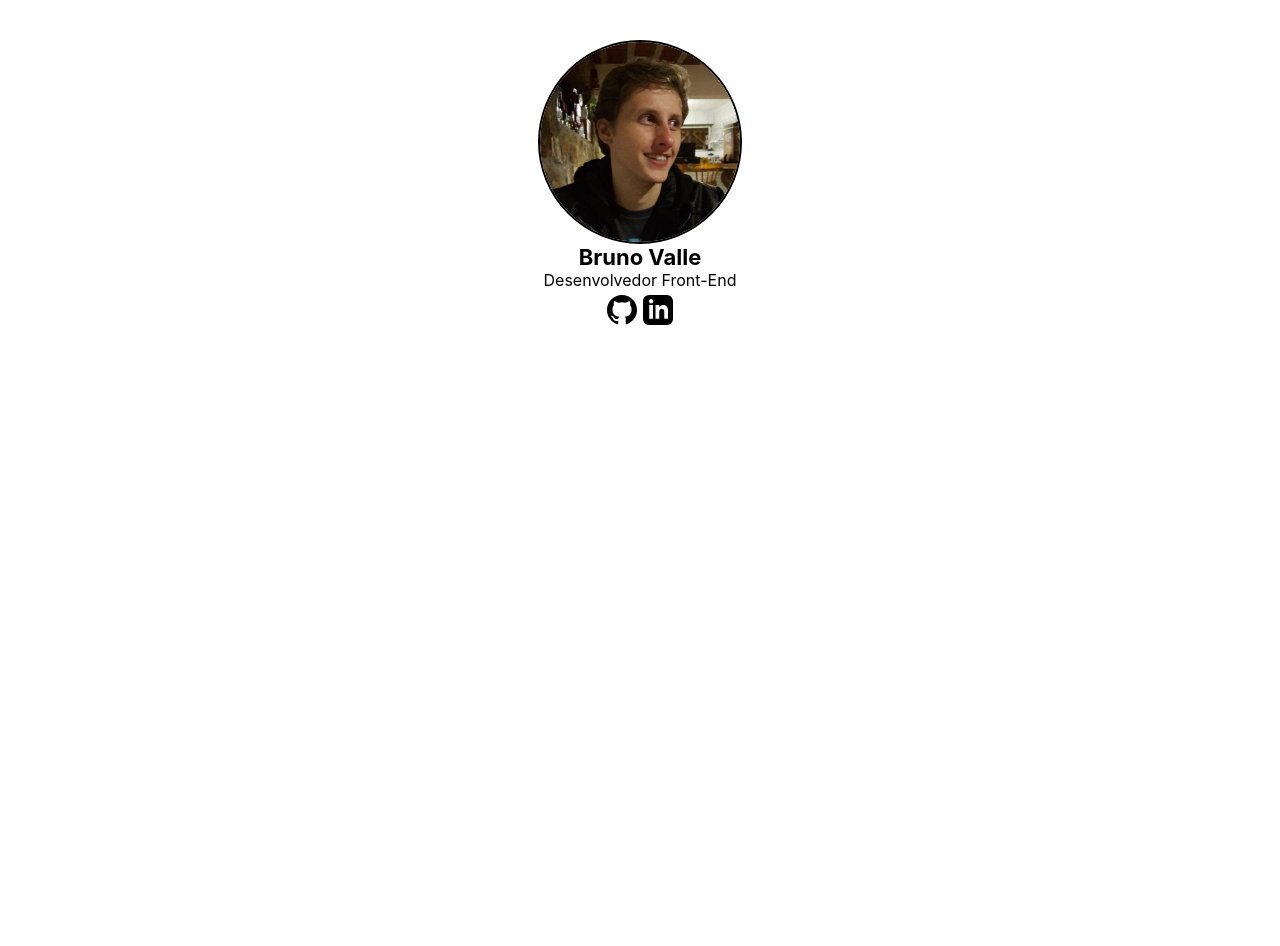
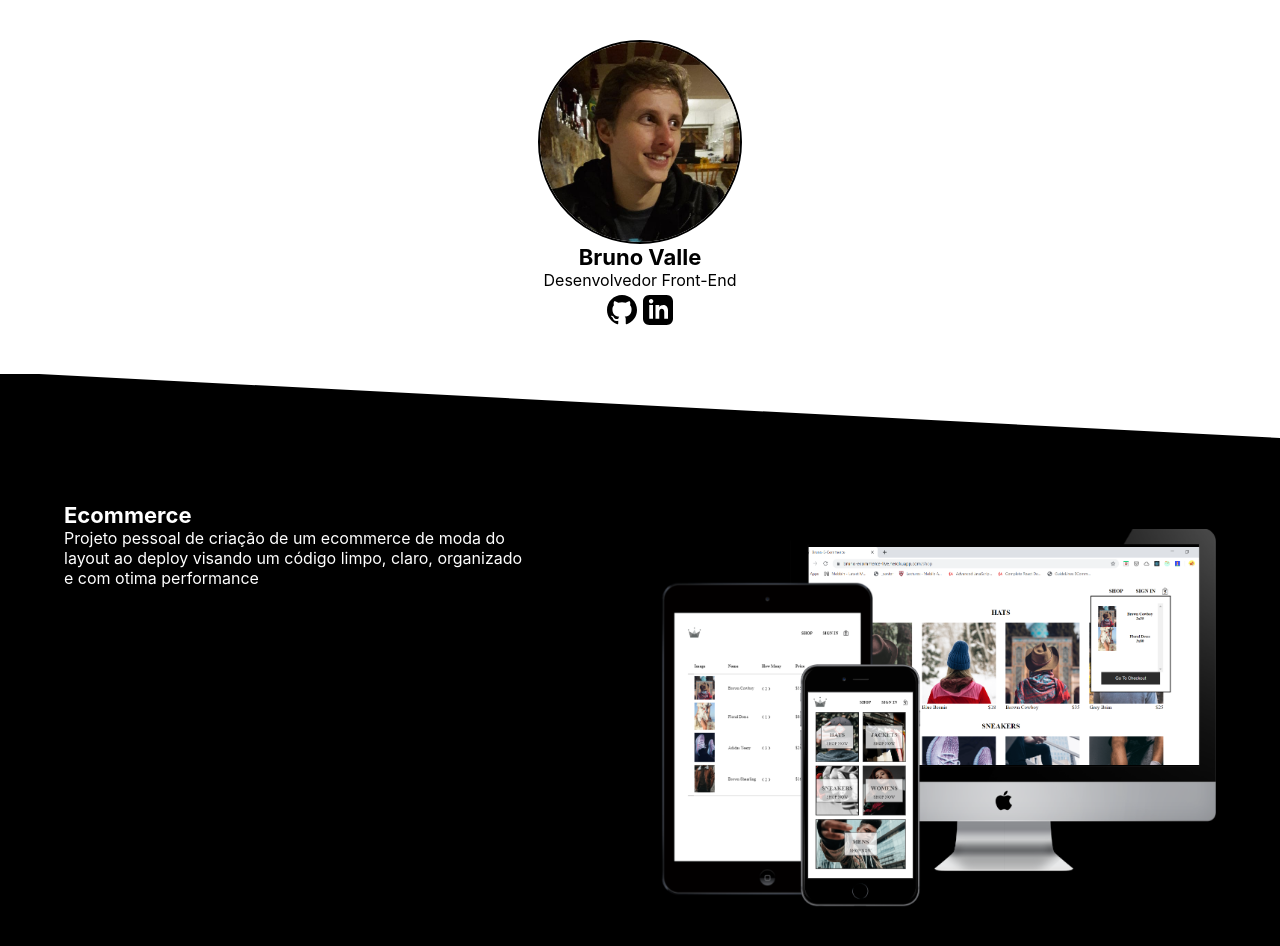
Before and after one commit to brunolv6/portfolio, a React (Create React App) app: page / in a window 1280 px wide. Shown: the top 946 px of the page. Before the commit the page ends 800 px from the top, so only its background shows below. Built offline with nearby package versions, Linux system fonts and the light colour scheme.

Commit message:
Get rigth the first project and your components

```diff
--- a/src/components/apresentacao/apresentacao.style.scss
+++ b/src/components/apresentacao/apresentacao.style.scss
@@ -3,7 +3,7 @@ $fontSubtitle: 16px;
 $fontText: 12px;
 
 .apresentacao{
-    margin: 5vh;
+    margin: 5vh 0;
     display: flex;
     flex-direction: column;
     align-items: center;
--- a/src/components/descricao/descricao.component.jsx
+++ b/src/components/descricao/descricao.component.jsx
@@ -0,0 +1,10 @@
+import React from 'react';
+
+import './descricao.style.scss';
+
+export const Descricao = ({ nome, texto }) => (
+    <div className='descricao'>
+        <div className='nome'>{nome}</div>
+        <div className='texto'>{texto}</div>
+    </div>
+)
--- a/src/components/descricao/descricao.style.scss
+++ b/src/components/descricao/descricao.style.scss
@@ -0,0 +1,22 @@
+.descricao{
+    color: white;
+
+    .nome{
+        font-size: 22px;
+        font-weight: bold;
+    }
+
+    .texto{
+        font-size: 16px;
+    }
+
+    @media screen and (max-width: 500px) {
+        .nome{
+            font-size: 12px;
+        }
+
+        .texto{
+            font-size: 8px;
+        }
+    }
+}
--- a/src/components/ecommerce/ecommerce.component.jsx
+++ b/src/components/ecommerce/ecommerce.component.jsx
@@ -0,0 +1,31 @@
+import React from 'react';
+
+import './ecommerce.style.scss'
+import ecommerceImage from '../../assets/ecommerce.png';
+/* import herokuLogo from '../../assets/heroku.svg'; */
+
+import { Descricao } from '../descricao/descricao.component'
+
+export const Ecommerce = () => (
+    <div className='ecommerce'>
+        <div className='apresentacao-ecommerce'>
+            <Descricao
+                nome='Ecommerce'
+                texto='Projeto pessoal de criação de um ecommerce de moda do layout ao deploy visando um código limpo, claro, organizado e com otima performance'
+            />
+            <img
+                className='imagem'
+                src={ecommerceImage}
+                alt='ecommerce'
+            />
+        </div>
+{/*
+        <div>
+            <img
+                className='imagem'
+                src={herokuLogo}
+                alt='heroku'
+            />
+        </div> */}
+    </div>
+)
--- a/src/components/ecommerce/ecommerce.style.scss
+++ b/src/components/ecommerce/ecommerce.style.scss
@@ -0,0 +1,22 @@
+.ecommerce{
+    display: flex;
+    flex-direction: column;
+
+    .apresentacao-ecommerce{
+        display: flex;
+        flex-direction:  row;
+        padding: 5vw;
+        /*  background-color: black; */
+
+        .imagem{
+            width: 60%;
+            height: auto;
+        }
+    }
+
+    @media screen and (max-width: 500px) {
+        .apresentacao-ecommerce{
+            padding: 5vw;
+        }
+    }
+}
--- a/src/components/links/links.components.jsx
+++ b/src/components/links/links.components.jsx
@@ -8,8 +8,8 @@ import linkedin from '../../assets/linkedin.svg'
 export const Links = () => {
     return(
         <div className='links'>
-          <img className='links-item' src={github} alt='github-logo'/>
-          <img className='links-item' src={linkedin} alt='linkedin-logo'/>
+          <a href='https://github.com/brunolv6' rel="noopener noreferrer" target="_blank"><img className='links-item' src={github} alt='github-logo'/></a>
+          <a href='https://www.linkedin.com/in/bruno-leme-valle-6blv/' rel="noopener noreferrer" target="_blank"><img className='links-item' src={linkedin} alt='linkedin-logo'/></a>
         </div>
     )
 }
--- a/src/components/projetos/projetos.component.jsx
+++ b/src/components/projetos/projetos.component.jsx
@@ -1,11 +1,16 @@
 import React from 'react';
 
 import './projetos.style.scss'
+
+import { Ecommerce } from '../ecommerce/ecommerce.component'
 
 export const Projetos = () => (
     <div className='projetos'>
         <div>
             <div className='gradiente1'></div>
+            <div style={{backgroundColor:'black'}}>
+            <Ecommerce/>
+            </div>
         </div>
     </div>
 )
--- a/src/components/projetos/projetos.style.scss
+++ b/src/components/projetos/projetos.style.scss
@@ -1,6 +1,13 @@
+$cor1: white;
+$cor2: black;
+
 .projetos{
+    display: flex;
+    flex-direction: column;
 
     .gradiente1{
-
+        border-style: solid;
+        border-width: 0 97vw 5vw 0;
+        border-color: $cor2 $cor1;
     }
 }
```
Also changed, not shown: src/assets/heroku.svg (added).
